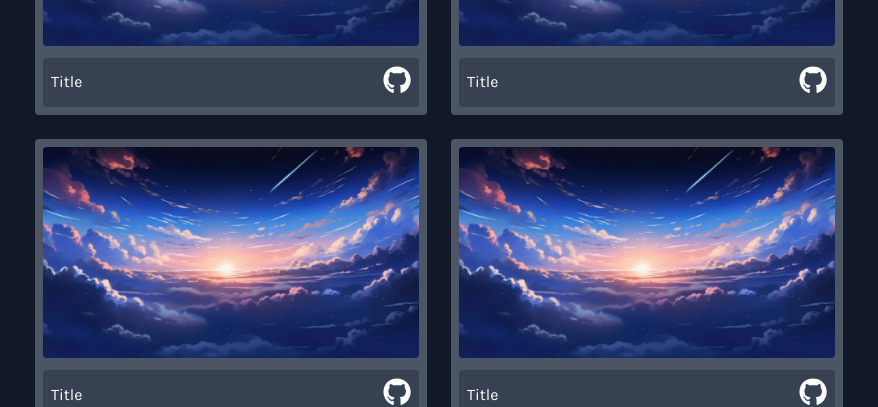
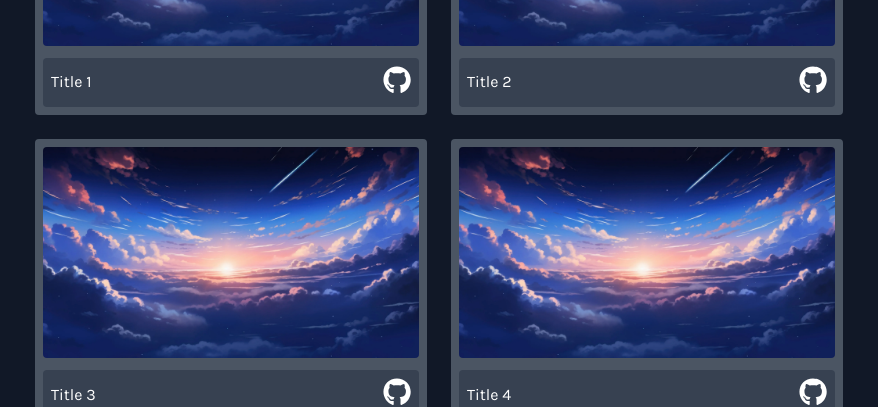
Before and after one commit to John-Chinchilla/MyPage, a Next.js app: page / in a window 1280 px wide. Shown: the part 398-805 px from the top of the page, without its empty margins (201-1079 px from the left). Built offline with nearby package versions, Linux system fonts and the light colour scheme.

Commit message:
Projects using MyData

```diff
--- a/myData.jsx
+++ b/myData.jsx
@@ -1,6 +1,28 @@
 export const myData = {
     name: "John Rojas Chinchilla",
     email: "john.rojas.chinchilla@gmail.com",
+    projects: [
+        {
+            "image": "/images/img1.webp",
+            "title": "Title 1",
+            "githubURL": "https://www.google.com",
+        },
+        {
+            "image": "/images/img1.webp",
+            "title": "Title 2",
+            "githubURL": "https://www.google.com",
+        },
+        {
+            "image": "/images/img1.webp",
+            "title": "Title 3",
+            "githubURL": "https://www.google.com",
+        },
+        {
+            "image": "/images/img1.webp",
+            "title": "Title 4",
+            "githubURL": "https://www.google.com",
+        },
+    ],
     experience: [
         {
             "date": "2023 - 2024",
@@ -34,7 +56,7 @@ export const myData = {
         },
         {
             "description": "JavaScript",
-            "icon": "/images/JavaScriptIcon.webp",
+            "icon": "/images/JavascriptIcon.webp",
         },
         {
             "description": "React",
@@ -54,7 +76,7 @@ export const myData = {
         },
         {
             "description": "SQL",
-            "icon": "/images/SqlIcon.webp",
+            "icon": "/images/SQLIcon.webp",
         },
         {
             "description": "GitHub",
--- a/src/app/components/ProjectCard/index.jsx
+++ b/src/app/components/ProjectCard/index.jsx
@@ -1,19 +1,20 @@
 import { faGithub } from "@fortawesome/free-brands-svg-icons";
 import { FontAwesomeIcon } from "@fortawesome/react-fontawesome";
 import Image from "next/image";
+import Link from "next/link";
 
-export default function ProjectCard({ }) {
+export default function ProjectCard({ image = "/images/img1.webp", title = "Title", githubURL = "https://www.google.com" }) {
     return (
         <div className="bg-gray-600 w-[30vw] bg-gray-500 p-2 rounded m-3 grow">
-            <Image src="/images/img1.webp" width={3840} height={2160} className="rounded" alt="A project card image" />
+            <Image src={image} width={3840} height={2160} className="rounded" alt="A project card image" />
             <div className="flex justify-between items-center px-2 bg-gray-700 mt-3 rounded">
                 <h5>
-                    Title
+                    {title}
                 </h5>
                 <div className='flex py-2'>
-                    <button>
+                    <Link href={githubURL}>
                         <FontAwesomeIcon icon={faGithub} width={100} height={100} className='w-[2.2vw] h-[2.2vw]' />
-                    </button>
+                    </Link>
                 </div>
             </div>
         </div>
--- a/src/app/components/ProjectsBag/index.jsx
+++ b/src/app/components/ProjectsBag/index.jsx
@@ -1,3 +1,4 @@
+import { myData } from "../../../../myData";
 import ProjectCard from "../ProjectCard";
 
 export default function ProjectsBag({ }) {
@@ -5,10 +6,9 @@ export default function ProjectsBag({ }) {
         <section className="text-center">
             <h3 className="my-3 text-blue-400" id="MyProjects"> My Projects </h3>
             <div className="flex flex-wrap justify-around m-auto max-w-[65vw] rounded">
-                <ProjectCard />
-                <ProjectCard />
-                <ProjectCard />
-                <ProjectCard />
+                {myData.projects.map((project, key) => (
+                    <ProjectCard key={key} image={project.image} title={project.title} githubURL={project.githubURL} />
+                ))}
             </div>
         </section>
     )
```
